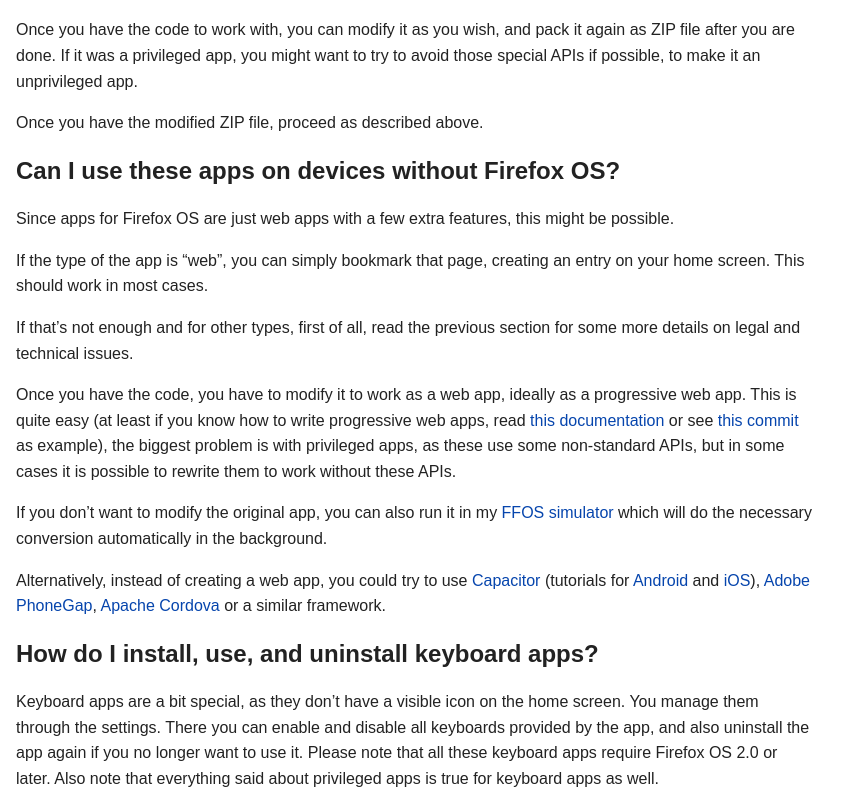
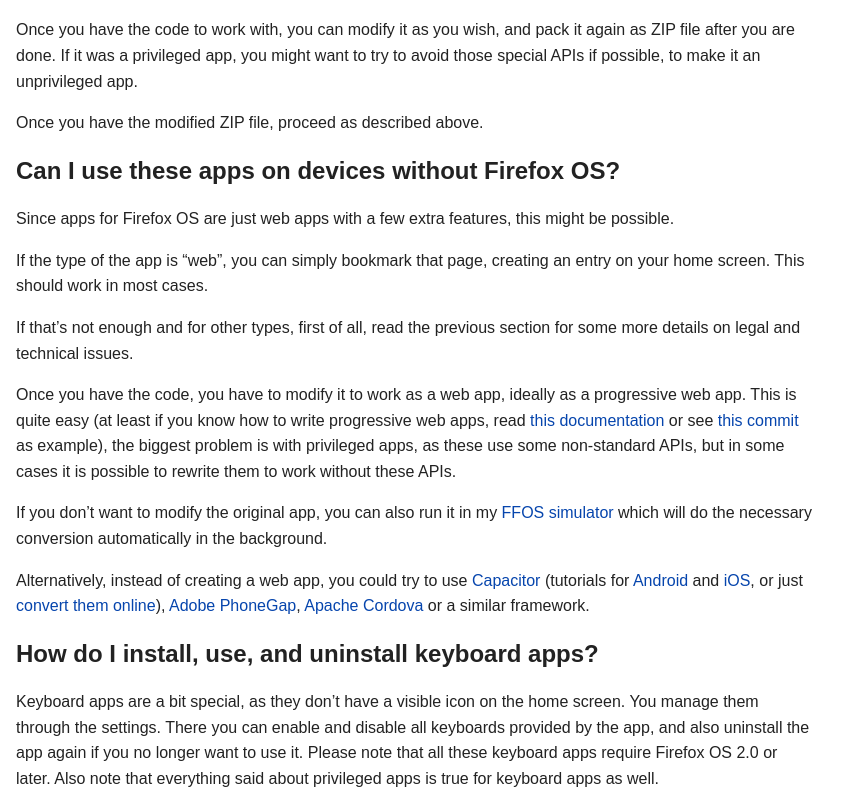
Before and after one commit to Schnark/partial-firefox-marketplace-backup, a plain HTML site: page faq.html in a window 1280 px wide. Shown: the part 2579-3379 px from the top of the page, without its empty margins (0-859 px from the left). Drawn offline with Linux system fonts and the light colour scheme.

Commit message:
+ one link

```diff
--- a/faq.html
+++ b/faq.html
@@ -118,7 +118,7 @@ li {
 <p>If that’s not enough and for other types, first of all, read the previous section for some more details on legal and technical issues.</p>
 <p>Once you have the code, you have to modify it to work as a web app, ideally as a progressive web app. This is quite easy (at least if you know how to write progressive web apps, read <a href="https://developer.mozilla.org/en-US/Apps/Progressive">this documentation</a> or see <a href="https://github.com/Schnark/emoticons/commit/f280ba1b087d73d90285fb31e7fc9cbbaaff6828">this commit</a> as example), the biggest problem is with privileged apps, as these use some non-standard APIs, but in some cases it is possible to rewrite them to work without these APIs.</p>
 <p>If you don’t want to modify the original app, you can also run it in my <a href="https://schnark.github.io/ffos-simulator/index.html">FFOS simulator</a> which will do the necessary conversion automatically in the background.</a>
-<p>Alternatively, instead of creating a web app, you could try to use <a href="https://capacitorjs.com/">Capacitor</a> (tutorials for <a href="https://www.emanueleferonato.com/2022/04/21/capacitor-hello-world-example-how-to-convert-your-web-applications-to-native-android-applications/">Android</a> and <a href="https://www.emanueleferonato.com/2022/05/03/capacitor-hello-world-example-how-to-convert-your-web-applications-to-native-ios-applications/">iOS</a>), <a href="https://www.phonegap.com/">Adobe PhoneGap</a>, <a href="https://cordova.apache.org/">Apache Cordova</a> or a similar framework.</p>
+<p>Alternatively, instead of creating a web app, you could try to use <a href="https://capacitorjs.com/">Capacitor</a> (tutorials for <a href="https://www.emanueleferonato.com/2022/04/21/capacitor-hello-world-example-how-to-convert-your-web-applications-to-native-android-applications/">Android</a> and <a href="https://www.emanueleferonato.com/2022/05/03/capacitor-hello-world-example-how-to-convert-your-web-applications-to-native-ios-applications/">iOS</a>, or just <a href="https://html2app.dev/">convert them online</a>), <a href="https://www.phonegap.com/">Adobe PhoneGap</a>, <a href="https://cordova.apache.org/">Apache Cordova</a> or a similar framework.</p>
 
 <h2 id="keyboard">How do I install, use, and uninstall keyboard apps?</h2>
 <p>Keyboard apps are a bit special, as they don’t have a visible icon on the home screen. You manage them through the settings. There you can enable and disable all keyboards provided by the app, and also uninstall the app again if you no longer want to use it. Please note that all these keyboard apps require Firefox OS 2.0 or later. Also note that everything said about privileged apps is true for keyboard apps as well.</p>
```
